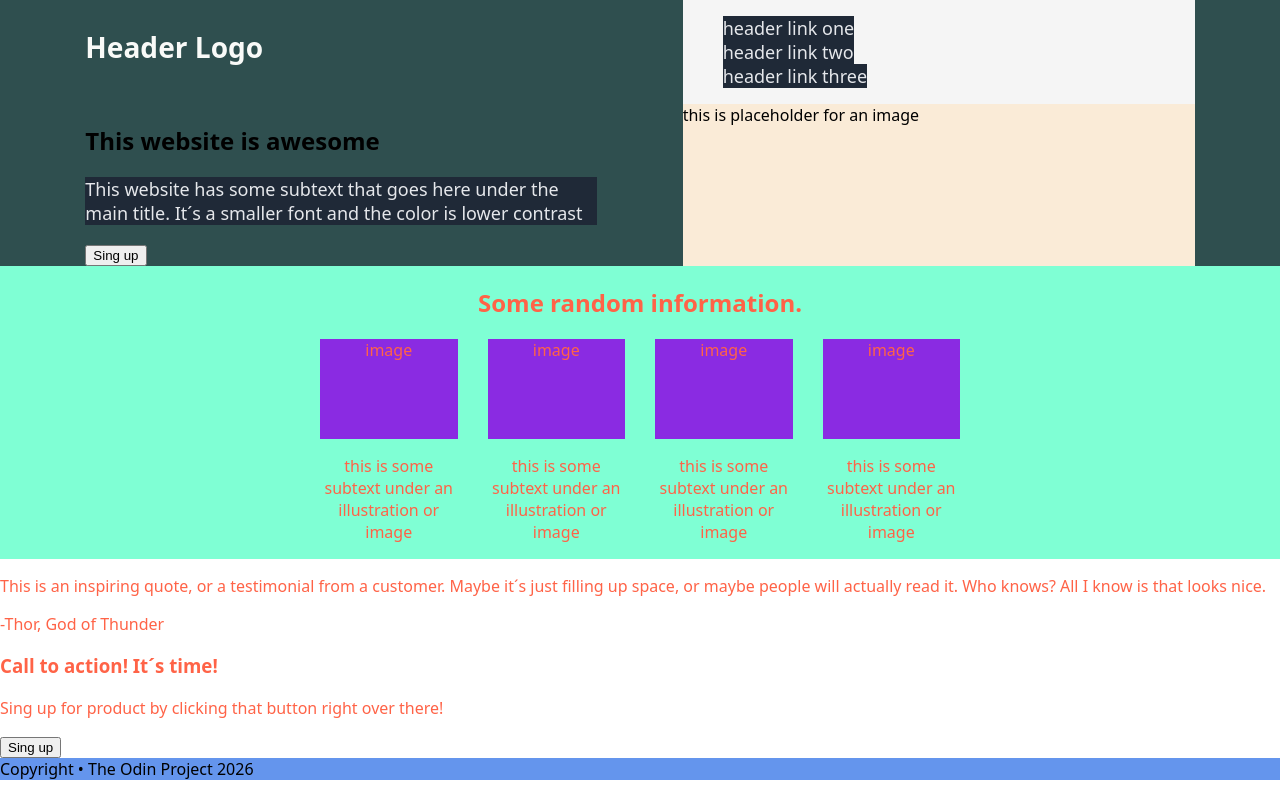
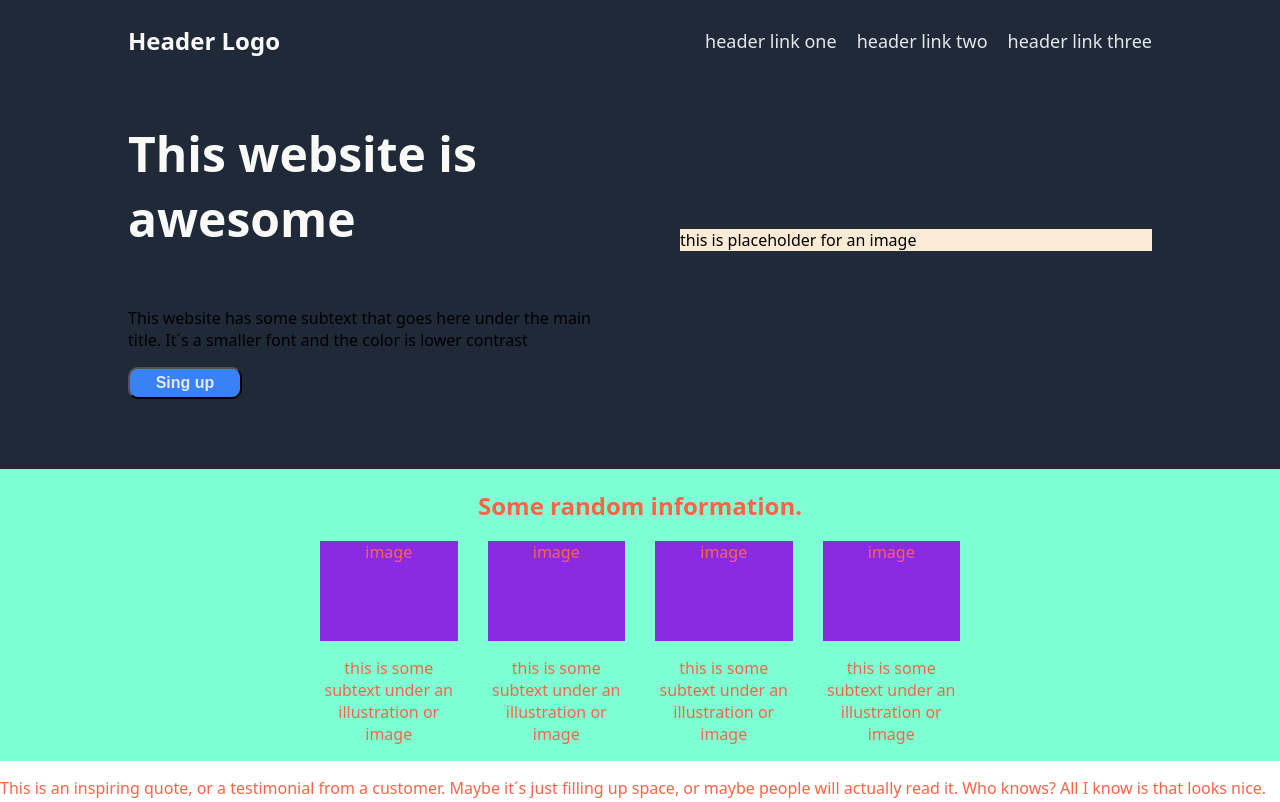
Before and after one commit to SoySaul/Project-Landing-Page, a plain HTML site: page index.html in a window 1280 px wide. Shown: the top 802 px of the page. Drawn offline with Linux system fonts and the light colour scheme.

Commit message:
Modificar el button

```diff
--- a/index.html
+++ b/index.html
@@ -8,18 +8,20 @@
 </head>
 <body>
     <header>
-        <div class="header logo">
-            <h3>Header Logo</h3>
-        </div>
+        <!-- <div class="header logo"> -->
             <nav class="header nav">
-            <ul>
+                <h3 class="logo">Header Logo</h3>
+                        <!-- </div> -->
+                        <!-- <nav class="header nav"> -->
+                <ul class="header list">
                     <li><a href="#">header link one</a></li>
                     <li><a href="#">header link two</a></li>
                     <li><a href="#">header link three</a></li>
                 </ul>
             </nav>
+        <!-- </nav> -->
          <article class="header article">
-                <div>
+                <div class="article div">
                     <h1>
                     This website is awesome
                     </h1>
@@ -30,10 +32,11 @@
                     Sing up
                     </button>
                 </div>
-        </article>
-        <div class="header image">
+                 <div class="image">
                 <img src="" alt="">this is placeholder for an image
         </div>
+        </article>
+
 
     </header>
     <main>
--- a/style.css
+++ b/style.css
@@ -13,40 +13,82 @@ body{
 }
 
 header{
-    background-color: darkslategray;
+    background-color: #1f2937;
+    box-sizing: content-box;
     display: flex;
-    flex-wrap: wrap;
-    justify-content: space-evenly
+    flex-direction: column;
+    padding: 0 10%;
+    margin: 0;
 }
 
-.header{
+.nav{
+    box-sizing: content-box;
+    display: flex;
+    justify-content: space-between;
+    align-items: center;
+}
+
+h1{
+    font-size: 48px;
+    color: #f9faf8;
+    font-weight: 900;
+}
+
+/* .header{
     flex-wrap: 1;
     flex-basis: 40%;
 }
-
+ */
 .logo{
     color: #f9faf8;
     font-size: 24px;
 }
 
-.image{
-    background-color: antiquewhite;
+.list{
+    display: flex;
+    gap: 20px;
+    justify-content: space-around;
+    list-style: none;
 }
 
-header nav ul li a,
-header article div p{
+.list li a{
     font-size: 18px;
     text-decoration: none;
     color: #e5e7eb;
-    background-color: #1f2937;
+    }
+
+article{
+    display: flex;
+    justify-content: center;
+    align-items: center;
+    gap: 80px;
+    padding-bottom: 70px;
 }
 
-li{
-    list-style: none;
+.article > div{
+    flex-basis: 50%;
 }
 
-nav{
-    background-color: whitesmoke;
+.article.div{
+    display: flex;
+    flex-direction: column;
+    justify-content: center;
+    align-items: flex-start;
+}
+
+button{
+    font-size: 16px;
+    font-weight: 900;
+    box-sizing: content-box;
+    width: 100px;
+    background-color: #3882f6;
+    color: #e5e7eb;
+    border-radius: 10px;
+    padding: 5px;
+}
+
+.image{
+    background-color: antiquewhite;
 }
 
 main{
```
Lines whose indentation alone changed are shown as unchanged.
